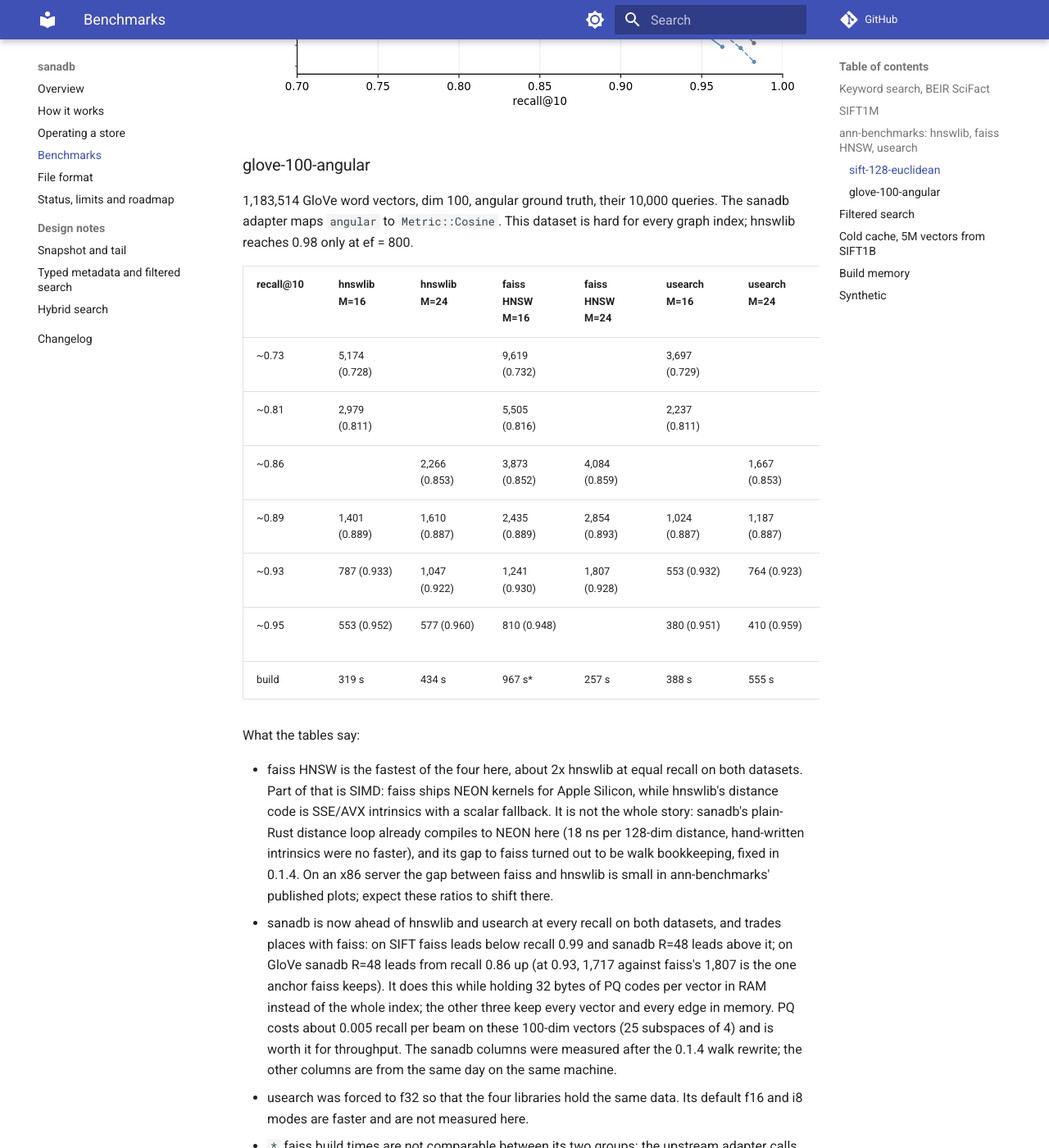
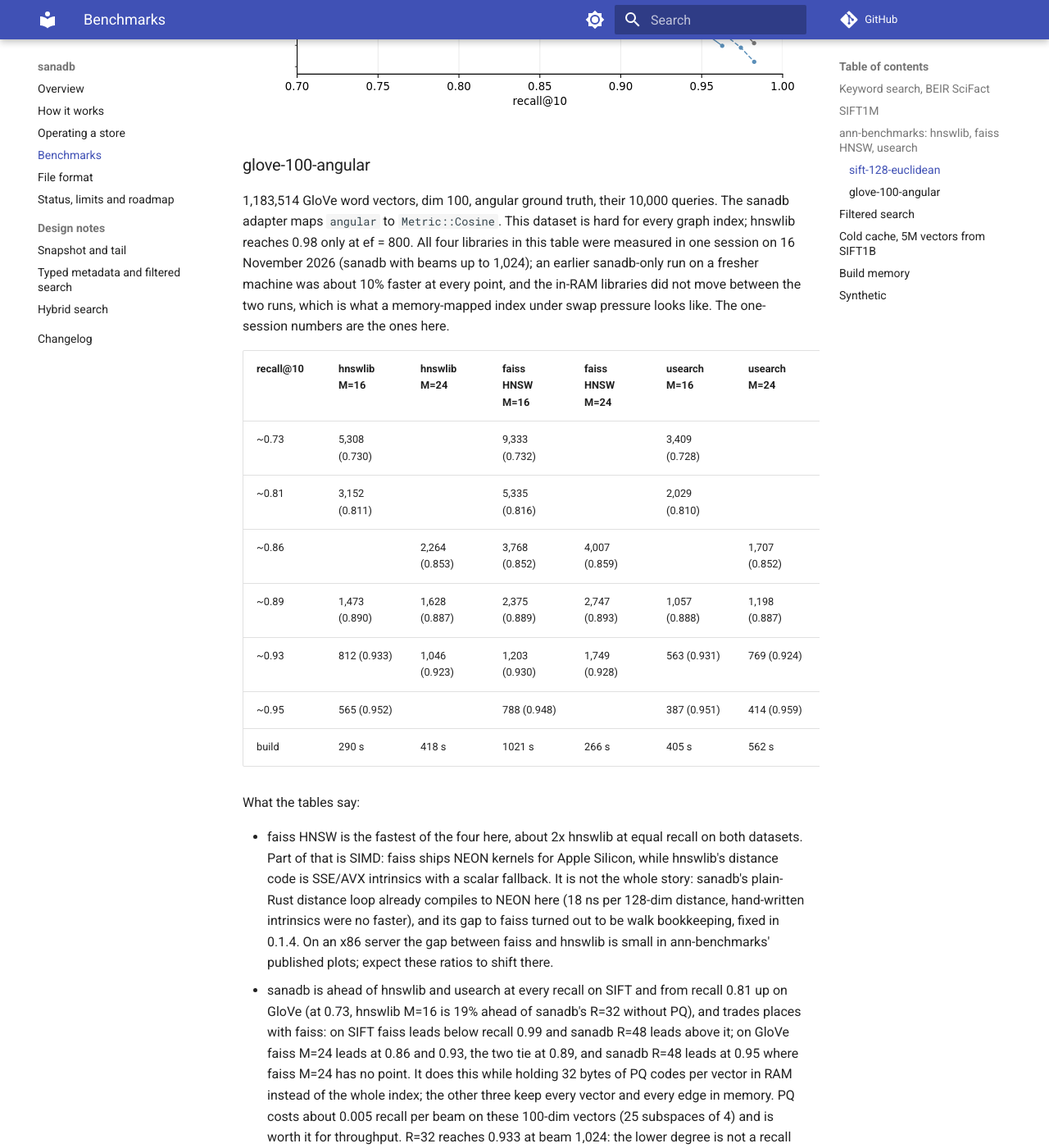
Before and after one commit to RohithOrg/sanadb, an MkDocs documentation site: the page built from docs/benchmarks.md, in a window 1280 px wide and 1400 px high, scrolled down 3285 px. Shown: the whole window at 82% size. Built offline with MkDocs 1.6.1 and Material for MkDocs 9.7.7, drawn with Linux system fonts in a browser that asks for light colours; comment, search, counter and statistics services are not loaded; some of the changed text lies outside the part shown.

Commit message:
GloVe: all four libraries re-measured in one session, beams to 1024; results-keeping policy, adapter store reuse, table and plot scripts in the repo
Co-Authored-By: Claude Fable 5.1 <noreply@anthropic.com>

```diff
--- a/docs/benchmarks.md
+++ b/docs/benchmarks.md
@@ -91,17 +91,23 @@ the row's recall. Raw CSVs: `benchmarks/ann-benchmarks/results/`.
 
 1,183,514 GloVe word vectors, dim 100, angular ground truth, their 10,000
 queries. The sanadb adapter maps `angular` to `Metric::Cosine`. This dataset
-is hard for every graph index; hnswlib reaches 0.98 only at ef = 800.
+is hard for every graph index; hnswlib reaches 0.98 only at ef = 800. All
+four libraries in this table were measured in one session on 16 November
+2026 (sanadb with beams up to 1,024); an earlier sanadb-only run on a
+fresher machine was about 10% faster at every point, and the in-RAM
+libraries did not move between the two runs, which is what a memory-mapped
+index under swap pressure looks like. The one-session numbers are the
+ones here.
 
 | recall@10 | hnswlib M=16 | hnswlib M=24 | faiss HNSW M=16 | faiss HNSW M=24 | usearch M=16 | usearch M=24 | sanadb R=32 PQ | sanadb R=32 no PQ | sanadb R=48 PQ |
 |---|---|---|---|---|---|---|---|---|---|
-| ~0.73 | 5,174 (0.728) |  | 9,619 (0.732) |  | 3,697 (0.729) |  |  | 5,186 (0.731) |  |
-| ~0.81 | 2,979 (0.811) |  | 5,505 (0.816) |  | 2,237 (0.811) |  |  | 2,986 (0.806) |  |
-| ~0.86 |  | 2,266 (0.853) | 3,873 (0.852) | 4,084 (0.859) |  | 1,667 (0.853) | 2,957 (0.858) | 1,762 (0.866) | 4,202 (0.860) |
-| ~0.89 | 1,401 (0.889) | 1,610 (0.887) | 2,435 (0.889) | 2,854 (0.893) | 1,024 (0.887) | 1,187 (0.887) | 2,113 (0.885) | 1,286 (0.891) | 3,110 (0.890) |
-| ~0.93 | 787 (0.933) | 1,047 (0.922) | 1,241 (0.930) | 1,807 (0.928) | 553 (0.932) | 764 (0.923) |  |  | 1,717 (0.929) |
-| ~0.95 | 553 (0.952) | 577 (0.960) | 810 (0.948) |  | 380 (0.951) | 410 (0.959) |  |  | 1,355 (0.941) |
-| build | 319 s | 434 s | 967 s* | 257 s | 388 s | 555 s | 293 s | 298 s | 576 s |
+| ~0.73 | 5,308 (0.730) |  | 9,333 (0.732) |  | 3,409 (0.728) |  |  | 4,456 (0.732) |  |
+| ~0.81 | 3,152 (0.811) |  | 5,335 (0.816) |  | 2,029 (0.810) |  |  | 2,722 (0.809) |  |
+| ~0.86 |  | 2,264 (0.853) | 3,768 (0.852) | 4,007 (0.859) |  | 1,707 (0.852) | 2,647 (0.856) | 1,600 (0.867) | 3,819 (0.860) |
+| ~0.89 | 1,473 (0.890) | 1,628 (0.887) | 2,375 (0.889) | 2,747 (0.893) | 1,057 (0.888) | 1,198 (0.887) | 1,871 (0.883) | 1,167 (0.892) | 2,739 (0.890) |
+| ~0.93 | 812 (0.933) | 1,046 (0.923) | 1,203 (0.930) | 1,749 (0.928) | 563 (0.931) | 769 (0.924) | 793 (0.932) | 660 (0.925) | 1,536 (0.929) |
+| ~0.95 | 565 (0.952) |  | 788 (0.948) |  | 387 (0.951) | 414 (0.959) |  |  | 843 (0.956) |
+| build | 290 s | 418 s | 1021 s | 266 s | 405 s | 562 s | 349 s | 349 s | 697 s |
 
 What the tables say:
 
@@ -114,16 +120,17 @@ What the tables say:
   be walk bookkeeping, fixed in 0.1.4. On an x86 server the gap between faiss
   and hnswlib is small in ann-benchmarks' published plots; expect these
   ratios to shift there.
-- sanadb is now ahead of hnswlib and usearch at every recall on both
-  datasets, and trades places with faiss: on SIFT faiss leads below recall
-  0.99 and sanadb R=48 leads above it; on GloVe sanadb R=48 leads from
-  recall 0.86 up (at 0.93, 1,717 against faiss's 1,807 is the one anchor
-  faiss keeps). It does this while holding 32 bytes of PQ codes per vector
-  in RAM instead of the whole index; the other three keep every vector and
-  every edge in memory. PQ costs about 0.005 recall per beam on these
-  100-dim vectors (25 subspaces of 4) and is worth it for throughput. The
-  sanadb columns were measured after the 0.1.4 walk rewrite; the other
-  columns are from the same day on the same machine.
+- sanadb is ahead of hnswlib and usearch at every recall on SIFT and from
+  recall 0.81 up on GloVe (at 0.73, hnswlib M=16 is 19% ahead of sanadb's
+  R=32 without PQ), and trades places with faiss: on SIFT faiss leads
+  below recall 0.99 and sanadb R=48 leads above it; on GloVe faiss M=24
+  leads at 0.86 and 0.93, the two tie at 0.89, and sanadb R=48 leads at
+  0.95 where faiss M=24 has no point. It does this while holding 32 bytes
+  of PQ codes per vector in RAM instead of the whole index; the other
+  three keep every vector and every edge in memory. PQ costs about 0.005
+  recall per beam on these 100-dim vectors (25 subspaces of 4) and is
+  worth it for throughput. R=32 reaches 0.933 at beam 1,024: the lower
+  degree is not a recall ceiling, it is a longer walk.
 - usearch was forced to f32 so that the four libraries hold the same data.
   Its default f16 and i8 modes are faster and are not measured here.
 - `*` faiss build times are not comparable between its two groups: the
```
Also changed, not shown: README.md (+2 -2 lines), benchmarks/ann-benchmarks/README.md (added, +35 -0 lines), docs/roadmap.md (+2 -2 lines), docs/img/annb-glove-100-angular.svg, docs/img/annb-sift-128-euclidean.svg, docs/img/cold-5m.svg, docs/img/filtered-sift1m.svg, docs/img/filtered-yfcc.svg, 4 other files.
